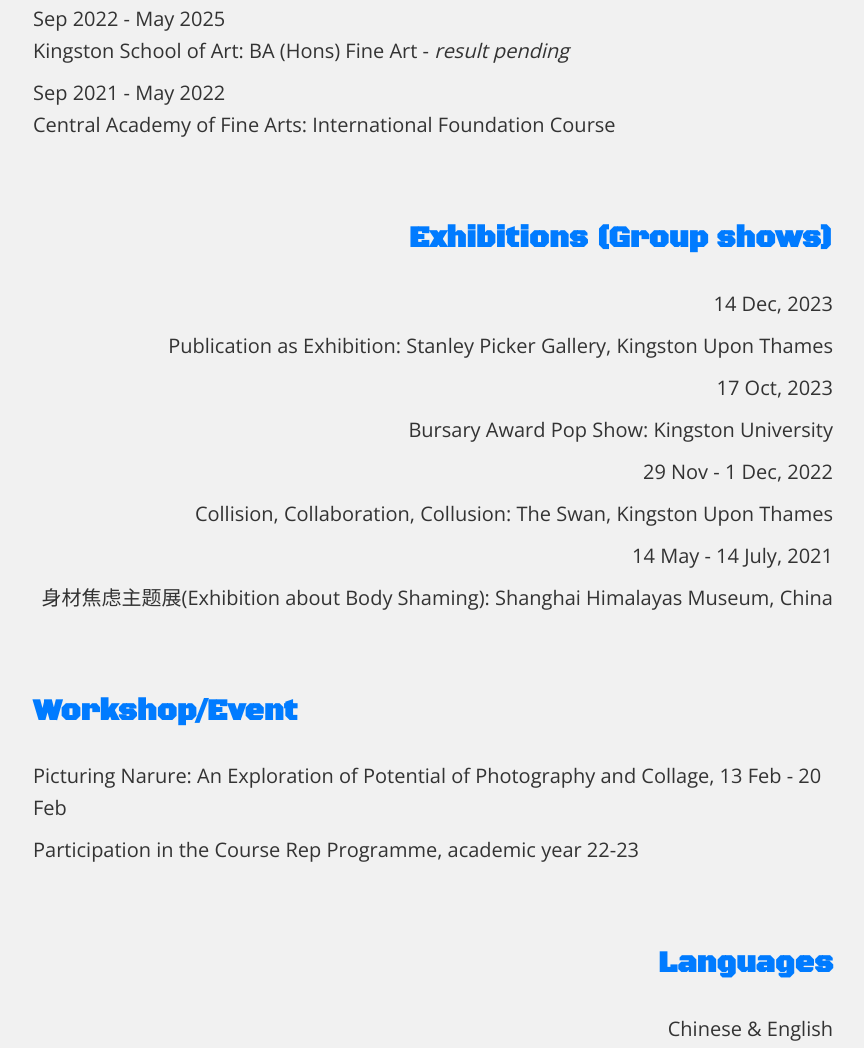
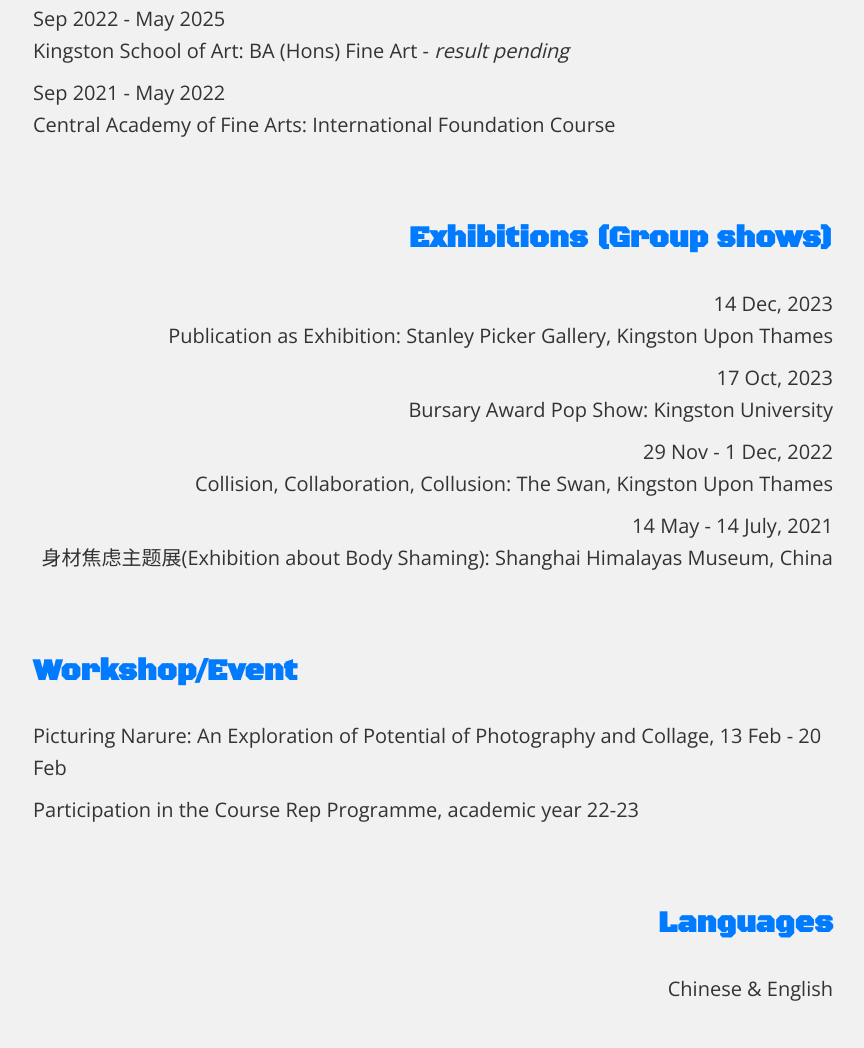
Before and after one commit to Berit252/CV2024copy, a plain HTML site: page index.html in a window 1280 px wide. Shown: the part 821-1869 px from the top of the page, without its empty margins (207-1071 px from the left). Drawn offline with nearby package versions, Linux system fonts and the light colour scheme.

Commit message:
Update index.html

```diff
--- a/index.html
+++ b/index.html
@@ -28,14 +28,14 @@
         <section class="exhibitions">
             <br/>
             <h2>Exhibitions (Group shows)</h2>
-            <p>14 Dec, 2023</p>
-            <p>Publication as Exhibition: Stanley Picker Gallery, Kingston Upon Thames</p>
-            <p>17 Oct, 2023</p>
-            <p>Bursary Award Pop Show: Kingston University</p>
-            <p>29 Nov - 1 Dec, 2022</p>
-            <p>Collision, Collaboration, Collusion: The Swan, Kingston Upon Thames</p>
-            <p>14 May - 14 July, 2021</p>
-            <p>身材焦虑主题展(Exhibition about Body Shaming): Shanghai Himalayas Museum, China</p>
+            <p>14 Dec, 2023<br/>
+            Publication as Exhibition: Stanley Picker Gallery, Kingston Upon Thames</p>
+            <p>17 Oct, 2023<br/>
+            Bursary Award Pop Show: Kingston University</p>
+            <p>29 Nov - 1 Dec, 2022<br/>
+            Collision, Collaboration, Collusion: The Swan, Kingston Upon Thames</p>
+            <p>14 May - 14 July, 2021<br/>
+            身材焦虑主题展(Exhibition about Body Shaming): Shanghai Himalayas Museum, China</p>
         </section>
 
         <section class="workshops">
```
